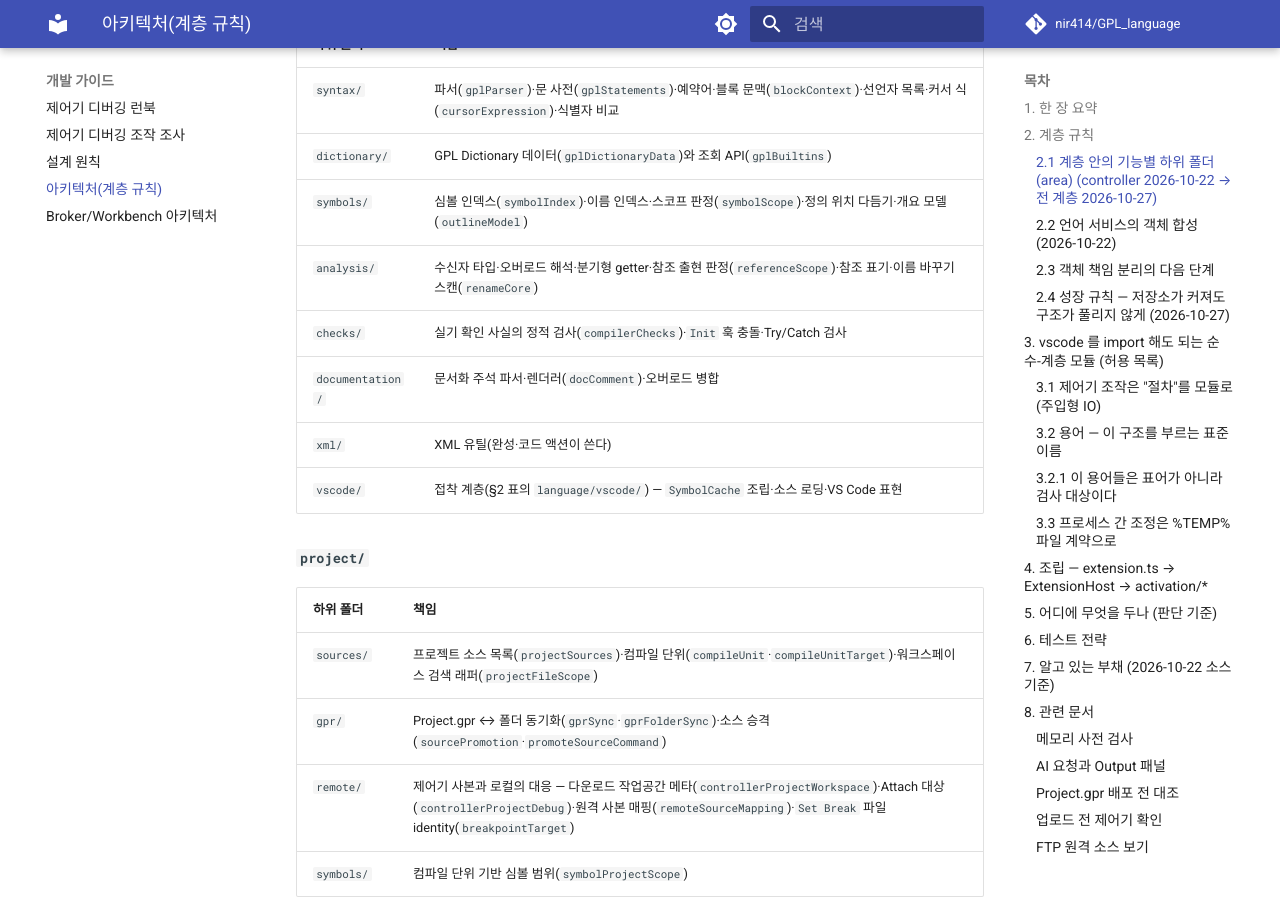
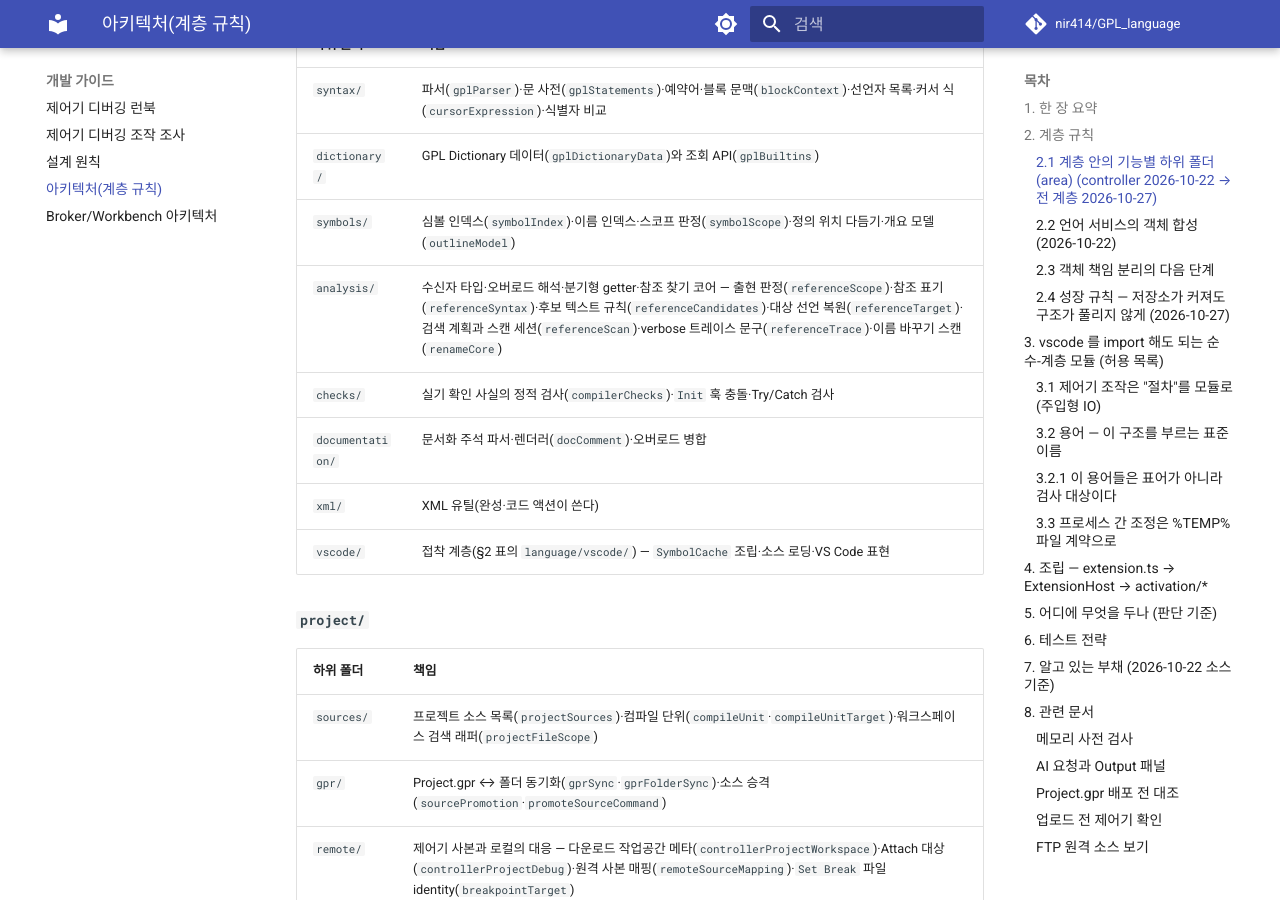
Before and after one commit to nir414/GPL_language, an MkDocs documentation site: the page built from docs/development/architecture.md, in a window 1280 px wide and 900 px high, scrolled down 2878 px. Built offline with MkDocs 1.6.1 and Material for MkDocs 9.7.7, drawn with Linux system fonts in a browser that asks for light colours; comment, search, counter and statistics services are not loaded; some of the changed text lies outside the part shown.

Commit message:
docs(architecture): §2.1 analysis/·navigation/ 행과 §7 부채 표에 referenceProvider 분해 반영
Co-Authored-By: Claude Fable 5.1 <noreply@anthropic.com>

```diff
--- a/docs/development/architecture.md
+++ b/docs/development/architecture.md
@@ -91,7 +91,7 @@ flowchart BT
 | `syntax/` | 파서(`gplParser`)·문 사전(`gplStatements`)·예약어·블록 문맥(`blockContext`)·선언자 목록·커서 식(`cursorExpression`)·식별자 비교 |
 | `dictionary/` | GPL Dictionary 데이터(`gplDictionaryData`)와 조회 API(`gplBuiltins`) |
 | `symbols/` | 심볼 인덱스(`symbolIndex`)·이름 인덱스·스코프 판정(`symbolScope`)·정의 위치 다듬기·개요 모델(`outlineModel`) |
-| `analysis/` | 수신자 타입·오버로드 해석·분기형 getter·참조 출현 판정(`referenceScope`)·참조 표기·이름 바꾸기 스캔(`renameCore`) |
+| `analysis/` | 수신자 타입·오버로드 해석·분기형 getter·참조 찾기 코어 — 출현 판정(`referenceScope`)·참조 표기(`referenceSyntax`)·후보 텍스트 규칙(`referenceCandidates`)·대상 선언 복원(`referenceTarget`)·검색 계획과 스캔 세션(`referenceScan`)·verbose 트레이스 문구(`referenceTrace`)·이름 바꾸기 스캔(`renameCore`) |
 | `checks/` | 실기 확인 사실의 정적 검사(`compilerChecks`)·`Init` 훅 충돌·Try/Catch 검사 |
 | `documentation/` | 문서화 주석 파서·렌더러(`docComment`)·오버로드 병합 |
 | `xml/` | XML 유틸(완성·코드 액션이 쓴다) |
@@ -135,7 +135,7 @@ flowchart BT
 
 | 하위 폴더 | 책임 |
 | --- | --- |
-| `navigation/` | 정의 이동·참조 찾기·이름 바꾸기 |
+| `navigation/` | 정의 이동·참조 찾기·이름 바꾸기 — `referenceProvider` 는 문서/Uri/설정/워크스페이스 검색 접착과 순서 조율만 한다(판정·스캔·로그 문구는 `language/analysis/reference*`) |
 | `structure/` | 개요(DocumentSymbol)·워크스페이스 심볼·분류 대응표(`symbolKinds`)·접기 |
 | `intellisense/` | 완성·호버·시그니처 도움말·문서화 주석 골격·수신자 컨텍스트(`receiverContext`)·디버그 호버 식 |
 | `diagnostics/` | 진단(`diagnosticProvider`)과 빠른 수정(`codeActionProvider`) |
@@ -435,6 +435,7 @@ R1·R2·R3 이 이미 강제한다. 그러나 **단일 진실 공급원(SSOT, Si
 | `views/tree/controllerTreeProvider.ts` | 약 680줄 | 2026-10-27 분리 완료(섹션·보고서·노드·표시 모듈) |
 | 1403 상태 문구 두 표현 | `controller/runtime/runtimeConsolePresentation`(알림, 영문) vs `views/tree/runtimeConsoleTreePresentation`(트리, 한국어) | 폴링 판정 정규식이 다르다 — 실기기 문구 대조 후 통일 결정 |
 | provider 별 수신자 해석 사본 | definition·hover·완성·디버그 hover | **정리됨(2026-09-10)** — 해석은 `language/analysis/receiverType`, 조립은 `providers/intellisense/receiverContext` 하나로. R7 이 재발을 막는다 |
+| `providers/navigation/referenceProvider.ts` | 1,187줄 → 432줄 | **분해 완료(2026-10-27)** — 대상 복원·검색 계획·출현 스캔·중복 제거·트레이스 문구는 `language/analysis/reference{Target,Scan,Candidates,Trace}`(vscode 없음, 테스트 있음)로 옮겼고 본문은 그대로다. 동작 동일성은 원본 provider 를 vm 하니스로 돌려 얻은 표본(`referenceScan.test`)과 워크스페이스 검색 경로 대조로 확인 |
 | `config.ts` 안의 언어 헬퍼 | `getQualifiedWordAtPosition`·`isInCommentOrString`·`GPL_CONTROL_KEYWORDS` | `language/` 로 옮길 후보(`ciEq` 는 옮겼다) |
 | `SymbolCache` 책임 혼합 | 인덱스·프로젝트 범위·호스트·소스 로더·표현을 독립 모듈로 구성 | **분리 완료(2026-10-22)** — 공개 메서드 28개 유지, 별도 루트 호환 래퍼 없이 내부 import 이동 |
 | `controller-mcp/src/index.js` | 약 2,351줄 | MCP 서버 도구 정의 한 파일 — 별도 하위 프로젝트, 테스트 137건 |
```
